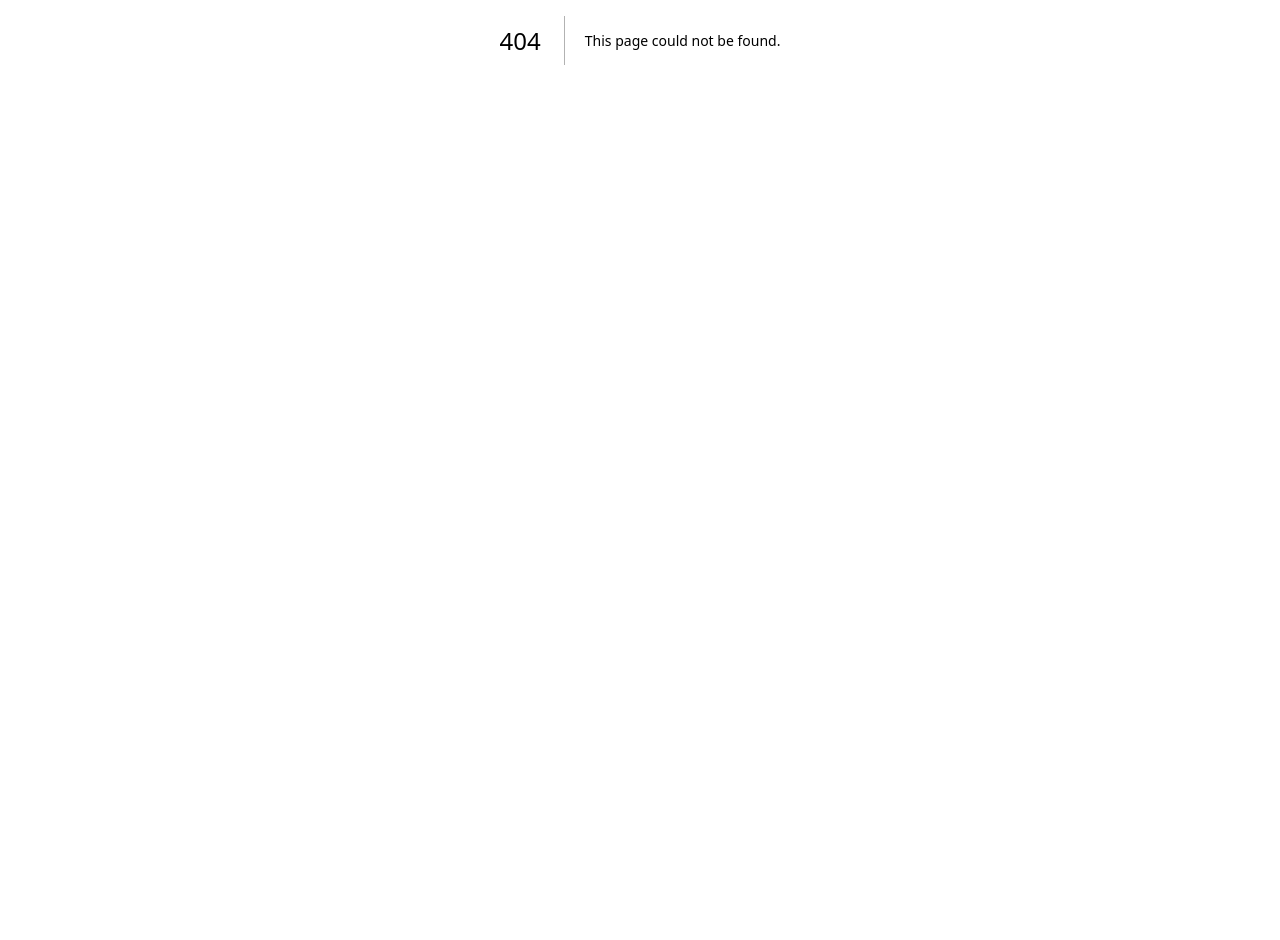
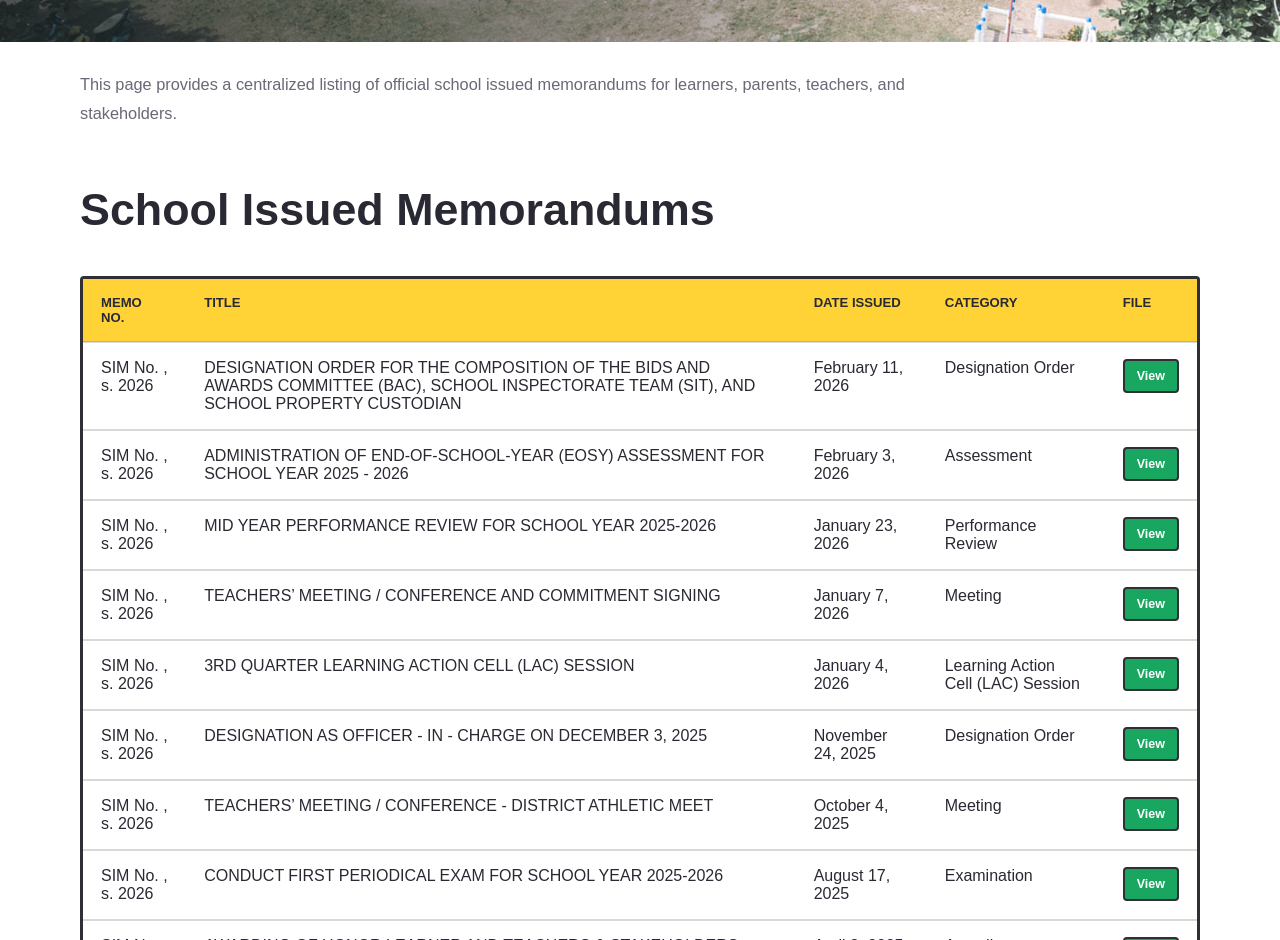
Before and after one commit to hannahgurlah/iboesprofile, a Next.js app: page /school-issued-memorandums in a window 1280 px wide. Before the commit this address had no page. Shown: the part 360-1300 px from the top of the page. Before the commit the page ends 800 px from the top, so only its background shows below. Built offline with nearby package versions, Linux system fonts and the light colour scheme.

Commit message:
memo list

```diff
--- a/app/components/site-shell.tsx
+++ b/app/components/site-shell.tsx
@@ -9,6 +9,7 @@ const navItems = [
   { href: "https://iboinventory.vercel.app/", target: "_blank", rel: "noopener noreferrer", label: "Inventory" },
   { href: "https://iboeselibrary.my.canva.site/", target: "_blank", rel: "noopener noreferrer", label: "eLibrary" },
   { href: "/drrm", label: "DRRM" },
+  { href: "/school-issued-memorandums", label: "SIM" },
 ];
 
 const footerLinks = {
--- a/app/globals.css
+++ b/app/globals.css
@@ -596,6 +596,75 @@ a {
 
 .plan-section li+li {
   margin-top: 8px;
+}
+
+.memorandum-listing {
+  display: grid;
+  gap: 24px;
+}
+
+.memorandum-table-wrap {
+  overflow-x: auto;
+  border: 3px solid var(--sub-line);
+  border-radius: 4px;
+  background: #fff;
+}
+
+.memorandum-table {
+  width: 100%;
+  min-width: 760px;
+  border-collapse: collapse;
+  font-family: Arial, Helvetica, sans-serif;
+}
+
+.memorandum-table th,
+.memorandum-table td {
+  padding: 16px 18px;
+  border-bottom: 2px solid rgba(47, 47, 53, 0.18);
+  text-align: left;
+  vertical-align: top;
+}
+
+.memorandum-table th {
+  background: var(--sub-yellow);
+  color: var(--sub-ink);
+  font-size: 0.82rem;
+  font-weight: 900;
+  text-transform: uppercase;
+}
+
+.memorandum-table tr:last-child td {
+  border-bottom: 0;
+}
+
+.memorandum-link,
+.memorandum-unavailable {
+  display: inline-flex;
+  min-height: 34px;
+  align-items: center;
+  justify-content: center;
+  border: 2px solid var(--sub-line);
+  border-radius: 4px;
+  padding: 0 12px;
+  font-size: 0.78rem;
+  font-weight: 900;
+}
+
+.memorandum-link {
+  background: var(--sub-green);
+  color: #fff;
+}
+
+.memorandum-unavailable {
+  background: #fff;
+  color: var(--sub-muted);
+}
+
+.memorandum-empty h3 {
+  margin: 0 0 12px;
+  color: var(--sub-ink);
+  font-size: clamp(1.55rem, 3vw, 2.2rem);
+  line-height: 1.15;
 }
 
 @media (max-width: 980px) {
--- a/app/page.tsx
+++ b/app/page.tsx
@@ -8,6 +8,7 @@ const navItems = [
   { href: "https://iboinventory.vercel.app/", target: "_blank", rel: "noopener noreferrer", label: "Inventory" },
   { href: "https://iboeselibrary.my.canva.site/", target: "_blank", rel: "noopener noreferrer", label: "eLibrary" },
   { href: "/drrm", label: "DRRM" },
+  { href: "/school-issued-memorandums", label: "SIM" },
 ];
 
 const photos = {
--- /dev/null
+++ b/app/school-issued-memorandums/page.tsx
@@ -0,0 +1,162 @@
+import type { Metadata } from "next";
+import Link from "next/link";
+import { SiteShell } from "../components/site-shell";
+
+export const metadata: Metadata = {
+  title: "School Issued Memorandums | Ibo Elementary School",
+  description:
+    "Official listing of school issued memorandums from Ibo Elementary School.",
+};
+
+type Memorandum = {
+  number: string;
+  title: string;
+  date: string;
+  category: string;
+  href?: string;
+};
+
+const memorandums: Memorandum[] = [
+  {
+    number: "SIM No. , s. 2026",
+    title: "DESIGNATION ORDER FOR THE COMPOSITION OF THE BIDS AND AWARDS COMMITTEE (BAC), SCHOOL INSPECTORATE TEAM (SIT), AND SCHOOL PROPERTY CUSTODIAN",
+    date: "February 11, 2026",
+    category: "Designation Order",
+    href: "https://drive.google.com/file/d/107iXIpNQ69kKZILT0OP-rcaiFXj1Mako/view?usp=drive_link",
+  },
+  {
+    number: "SIM No. , s. 2026",
+    title: "ADMINISTRATION OF END-OF-SCHOOL-YEAR (EOSY) ASSESSMENT FOR SCHOOL YEAR 2025 - 2026",
+    date: "February 3, 2026",
+    category: "Assessment",
+    href: "https://drive.google.com/file/d/1vlnZhmlqNVBpn0CJPrwFsBzEOdE1qrK3/view?usp=drive_link",
+  },
+  {
+    number: "SIM No. , s. 2026",
+    title: "3RD QUARTER LEARNING ACTION CELL (LAC) SESSION",
+    date: "January 4, 2026",
+    category: "Learning Action Cell (LAC) Session",
+    href: "https://drive.google.com/file/d/1sampleGoogleDrivePdfFileId/view?usp=sharing",
+  },
+  {
+    number: "SIM No. , s. 2026",
+    title: "MID YEAR PERFORMANCE REVIEW FOR SCHOOL YEAR 2025-2026",
+    date: "January 23, 2026",
+    category: "Performance Review",
+    href: "https://drive.google.com/file/d/1sampleGoogleDrivePdfFileId/view?usp=sharing",
+  },
+  {
+    number: "SIM No. , s. 2026",
+    title: "DESIGNATION AS OFFICER - IN - CHARGE ON DECEMBER 3, 2025",
+    date: "November 24, 2025",
+    category: "Designation Order",
+    href: "https://drive.google.com/file/d/1sampleGoogleDrivePdfFileId/view?usp=sharing",
+  },
+  {
+    number: "SIM No. , s. 2026",
+    title: "TEACHERS’ MEETING / CONFERENCE - DISTRICT ATHLETIC MEET",
+    date: "October 4, 2025",
+    category: "Meeting",
+    href: "https://drive.google.com/file/d/1sampleGoogleDrivePdfFileId/view?usp=sharing",
+  },
+  {
+    number: "SIM No. , s. 2026",
+    title: "CONDUCT FIRST PERIODICAL EXAM FOR SCHOOL YEAR 2025-2026",
+    date: "August 17, 2025",
+    category: "Examination",
+    href: "https://drive.google.com/file/d/1sampleGoogleDrivePdfFileId/view?usp=sharing",
+  },
+  {
+    number: "SIM No. , s. 2026",
+    title: "TEACHERS’ MEETING / CONFERENCE AND COMMITMENT SIGNING",
+    date: "January 7, 2026",
+    category: "Meeting",
+    href: "https://drive.google.com/file/d/1sampleGoogleDrivePdfFileId/view?usp=sharing",
+  },
+  {
+    number: "SIM No. , s. 2026",
+    title: "AWARDING OF HONOR LEARNER AND  TEACHERS & STAKEHOLDERS RECOGNITION FOR SCHOOL YEAR 2024-2025",
+    date: "April 8, 2025",
+    category: "Awarding",
+    href: "https://drive.google.com/file/d/1sampleGoogleDrivePdfFileId/view?usp=sharing",
+  },
+  {
+    number: "SIM No. , s. 2026",
+    title: "ORIENTATION ON THE INTERIM GUIDELINES FOR THE DEPARTMENT OF EDUCATION PERFORMANCE MANAGEMENT AND EVALUATION SYSTEM FOR TEACHERS IN THE SCHOOL YEAR 2024 - 2025",
+    date: "February 13, 2025",
+    category: "Orientation",
+    href: "https://drive.google.com/file/d/1sampleGoogleDrivePdfFileId/view?usp=sharing",
+  },
+  {
+    number: "SIM No. , s. 2026",
+    title: "CONDUCT THE THIRD PERIODICAL EXAM FOR SCHOOL YEAR 2024 - 2025",
+    date: "February 10, 2025",
+    category: "Orientation",
+    href: "https://drive.google.com/file/d/1sampleGoogleDrivePdfFileId/view?usp=sharing",
+  },
+
+];
+
+const sortedMemorandums = [...memorandums].sort(
+  (a, b) => new Date(b.date).getTime() - new Date(a.date).getTime(),
+);
+
+export default function SchoolIssuedMemorandumsPage() {
+  return (
+    <SiteShell
+      eyebrow="Official School Communications"
+      title="School Issued Memorandums"
+      description="This page provides a centralized listing of official school issued memorandums for learners, parents, teachers, and stakeholders."
+    >
+      <section className="memorandum-listing">
+        <div className="section-heading">
+          <h2>School Issued Memorandums</h2>
+        </div>
+
+        {sortedMemorandums.length > 0 ? (
+          <div className="memorandum-table-wrap">
+            <table className="memorandum-table">
+              <thead>
+                <tr>
+                  <th scope="col">Memo No.</th>
+                  <th scope="col">Title</th>
+                  <th scope="col">Date Issued</th>
+                  <th scope="col">Category</th>
+                  <th scope="col">File</th>
+                </tr>
+              </thead>
+              <tbody>
+                {sortedMemorandums.map((memo) => (
+                  <tr key={`${memo.number}-${memo.title}`}>
+                    <td>{memo.number}</td>
+                    <td>{memo.title}</td>
+                    <td>{memo.date}</td>
+                    <td>{memo.category}</td>
+                    <td>
+                      {memo.href ? (
+                        <Link className="memorandum-link" href={memo.href} target="_blank">
+                          View
+                        </Link>
+                      ) : (
+                        <span className="memorandum-unavailable">Pending</span>
+                      )}
+                    </td>
+                  </tr>
+                ))}
+              </tbody>
+            </table>
+          </div>
+        ) : (
+          <article className="panel memorandum-empty">
+            <p className="eyebrow">No Memorandums Posted Yet</p>
+            <h3>Memorandum files will be listed here once they are uploaded.</h3>
+            <p>
+              Add future memorandum PDFs or documents to the public assets folder, then add
+              their details to this page so stakeholders can view them in one place.
+            </p>
+          </article>
+        )}
+      </section>
+    </SiteShell>
+  );
+}
```
Also changed, not shown: app/about-the-school/page.tsx (+8 -0 lines).
